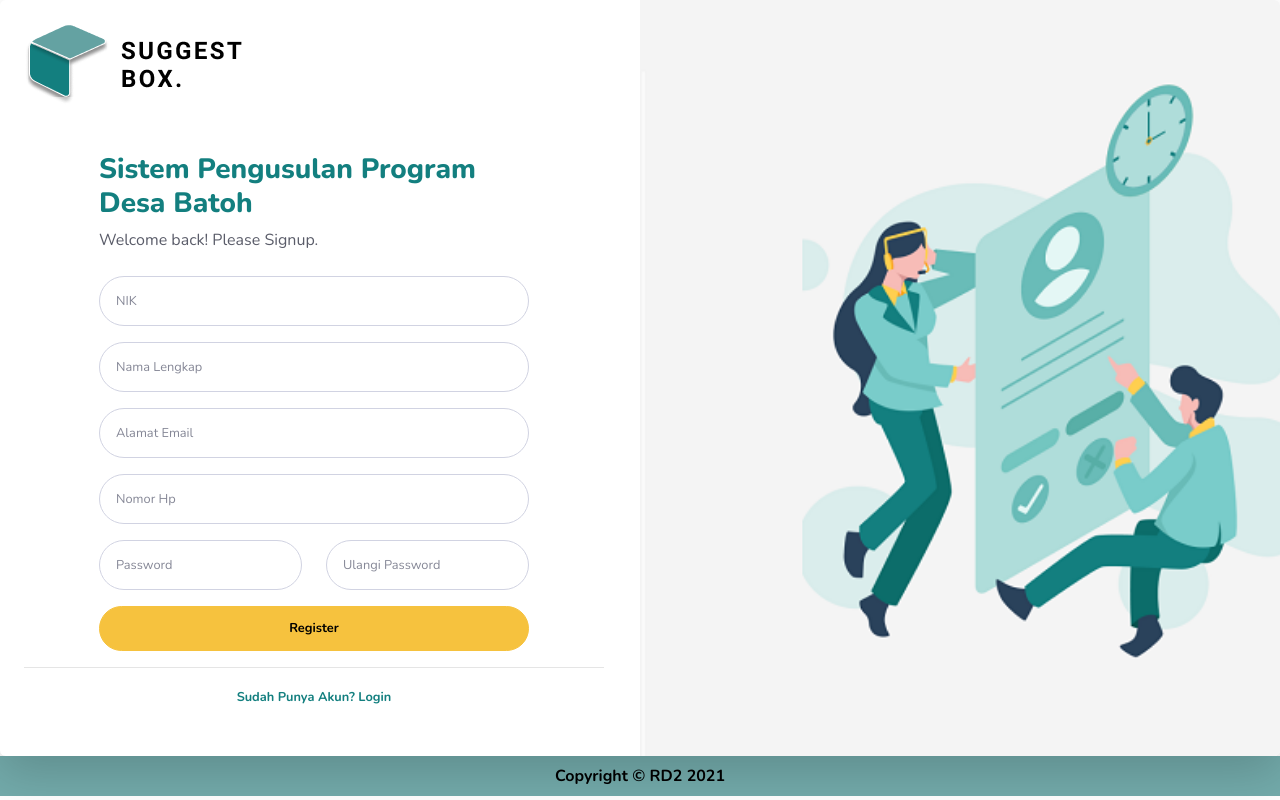
After one commit to FikrulAkhyar/INF206-2021-RD2-SistemInformasiPengusulanProgramOlehWarga, a PHP site: page /signup.php in a window 1280 px wide. The commit adds this page. Run offline with PHP 8.4, Linux system fonts and the light colour scheme; some libraries are stand-ins or nearby versions.

Commit message:
Tambah Fitur Register
Add file register.php, signup.php

```diff
--- a/lihat_warga.php
+++ b/lihat_warga.php
@@ -15,7 +15,7 @@ $sql = mysqli_query($conn, "SELECT * FROM user");
     <meta name="description" content="">
     <meta name="author" content="">
 
-    <title>SuggestBosx</title>
+    <title>SuggestBox</title>
     <!-- Custom fonts for this template-->
     <link rel="stylesheet" href="https://pro.fontawesome.com/releases/v5.10.0/css/all.css" integrity="sha384-AYmEC3Yw5cVb3ZcuHtOA93w35dYTsvhLPVnYs9eStHfGJvOvKxVfELGroGkvsg+p" crossorigin="anonymous" />
     <link href="https://fonts.googleapis.com/css?family=Nunito:200,200i,300,300i,400,400i,600,600i,700,700i,800,800i,900,900i" rel="stylesheet">
--- /dev/null
+++ b/signup.php
@@ -0,0 +1,119 @@
+<!DOCTYPE html>
+<html lang="en">
+
+<head>
+
+    <meta charset="utf-8">
+    <meta http-equiv="X-UA-Compatible" content="IE=edge">
+    <meta name="viewport" content="width=device-width, initial-scale=1, shrink-to-fit=no">
+    <meta name="description" content="">
+    <meta name="author" content="">
+
+    <title>SuggestBox</title>
+
+    <!-- Custom fonts for this template-->
+    <link rel="stylesheet" href="https://pro.fontawesome.com/releases/v5.10.0/css/all.css" integrity="sha384-AYmEC3Yw5cVb3ZcuHtOA93w35dYTsvhLPVnYs9eStHfGJvOvKxVfELGroGkvsg+p" crossorigin="anonymous" />
+    <link href="https://fonts.googleapis.com/css?family=Nunito:200,200i,300,300i,400,400i,600,600i,700,700i,800,800i,900,900i" rel="stylesheet">
+
+    <!-- Custom styles for this template-->
+    <link href="css/sb-admin-2.min.css" rel="stylesheet">
+
+</head>
+
+<body>
+    <!-- Outer Row -->
+    <div class="row justify-content-center p-0 m-0">
+
+        <div class="col m-0 p-0">
+
+            <div class="card o-hidden border-0 shadow-lg">
+                <div class="card-body p-0">
+                    <!-- Nested Row within Card Body -->
+                    <div class="row">
+                        <div class="col-lg-6 pb-4">
+                            <div class="p-4">
+                                <div class="text-left mb-5">
+                                    <a href="#"><img src="img/logo.png"></a>
+                                </div>
+                                <div style="color: #137F7F; padding-left: 75px; padding-right: 75px;">
+                                    <h3 style="font-weight:750;">Sistem Pengusulan Program Desa Batoh</h3>
+                                </div>
+                                <div class="text-dark mb-4" style="padding-left: 75px;">
+                                    <p>Welcome back! Please Signup.</p>
+                                </div>
+
+                                <div style="padding-left: 75px; padding-right: 75px;">
+                                    <form class="user" method="post" action="register">
+                                        <div class="form-group">
+                                            <input type="tel" class="form-control form-control-user" id="nik" name="nik" placeholder="NIK" required>
+                                            <div class="invalid-feedback"></div>
+                                        </div>
+                                        <div class="form-group">
+                                            <input type="text" class="form-control form-control-user" id="nama" name="nama" placeholder="Nama Lengkap" required>
+                                            <div class="invalid-feedback"></div>
+                                        </div>
+                                        <div class="form-group">
+                                            <input type="email" class="form-control form-control-user" id="email" name="email" placeholder="Alamat Email" required>
+                                            <div class="invalid-feedback"></div>
+                                        </div>
+                                        <div class="form-group">
+                                            <input type="tel" class="form-control form-control-user" id="nohp" name="nohp" placeholder="Nomor Hp" required>
+                                            <div class="invalid-feedback"></div>
+                                        </div>
+                                        <div class="form-group row">
+                                            <div class="col-sm-6 mb-3 mb-sm-0">
+                                                <input type="password" class="form-control form-control-user" id="password1" name="password1" placeholder="Password">
+                                                <div class="invalid-feedback"></div>
+                                            </div>
+                                            <div class="col-sm-6">
+                                                <input type="password" class="form-control form-control-user" id="password2" name="password2" placeholder="Ulangi Password">
+                                            </div>
+                                        </div>
+                                        <div class="text-center">
+                                            <button type="submit" class="btn btn-warning font-weight-bold btn-user btn-block" style="color: black;">
+                                                Register
+                                            </button>
+                                        </div>
+                                    </form>
+                                </div>
+                                <hr>
+                                <div class="text-center">
+                                    <a class="small font-weight-bold" style="color:#137F7F" href="#">Sudah Punya Akun? Login</a>
+                                </div>
+                            </div>
+                        </div>
+                        <div class="col-lg-6" style="background-image: url('img/bg-log.png'); background-size:cover;">
+                        </div>
+                    </div>
+                </div>
+            </div>
+        </div>
+    </div>
+
+    <!-- Footer-->
+    <footer class="footer py-2 text-center" style="color: black; font-weight:bold; background-color: rgba(100, 162, 162, 0.9);">
+        <span>Copyright © RD2 <?= date('Y'); ?></span>
+    </footer>
+    <!-- End of footer -->
+
+    <!-- Bootstrap core JavaScript-->
+    <script src="//cdn.jsdelivr.net/npm/sweetalert2@10"></script>
+    <!-- Bootstrap core JavaScript-->
+    <script src="https://code.jquery.com/jquery-3.5.1.slim.min.js" integrity="sha384-DfXdz2htPH0lsSSs5nCTpuj/zy4C+OGpamoFVy38MVBnE+IbbVYUew+OrCXaRkfj" crossorigin="anonymous"></script>
+    <script src="https://cdn.jsdelivr.net/npm/popper.js@1.16.1/dist/umd/popper.min.js" integrity="sha384-9/reFTGAW83EW2RDu2S0VKaIzap3H66lZH81PoYlFhbGU+6BZp6G7niu735Sk7lN" crossorigin="anonymous"></script>
+    <script src="https://cdn.jsdelivr.net/npm/bootstrap@4.6.0/dist/js/bootstrap.min.js" integrity="sha384-+YQ4JLhjyBLPDQt//I+STsc9iw4uQqACwlvpslubQzn4u2UU2UFM80nGisd026JF" crossorigin="anonymous"></script>
+    <script src="js/kirimscript.js"></script>
+
+    <!-- Custom scripts for all pages-->
+    <script src="js/sb-admin-2.min.js"></script>
+
+    <!-- Page level plugins -->
+    <script src="vendor/datatables/jquery.dataTables.min.js"></script>
+    <script src="vendor/datatables/dataTables.bootstrap4.min.js"></script>
+
+    <!-- Page level custom scripts -->
+    <script src="js/datatables.js"></script>
+
+</body>
+
+</html>
```
Also changed, not shown: register.php (added, +50 -0 lines).
